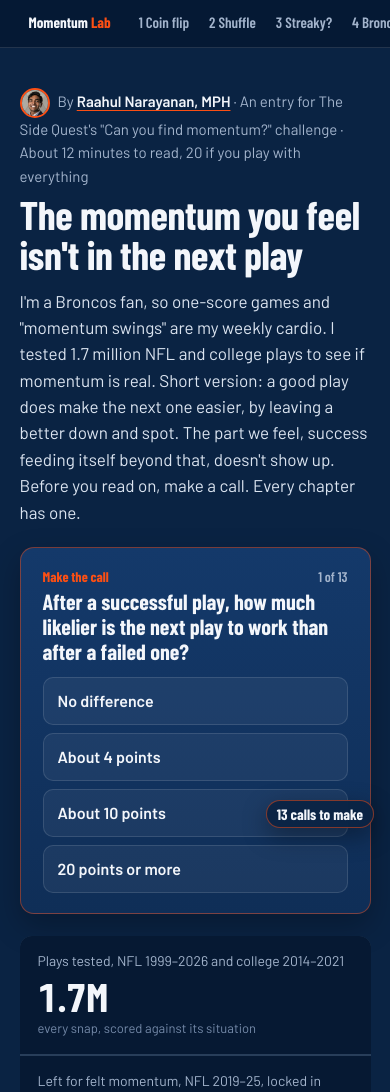
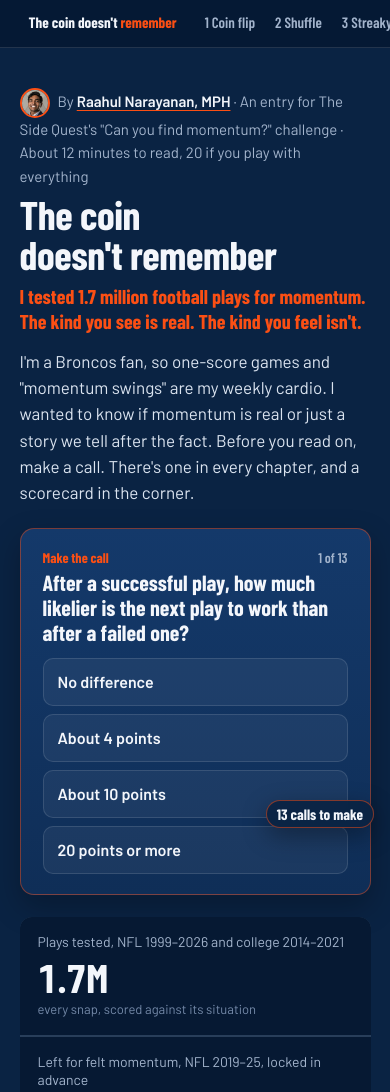
Before and after one commit to raahul2211/momentum-lab, a plain HTML site: page docs/index.html in a window 390 px wide. Shown: the top 1092 px of the page. Drawn offline with nearby package versions, Linux system fonts and the light colour scheme; a web font is replaced by a local one.

Commit message:
New title, simpler shuffle call, About with Truffle
Co-Authored-By: Claude Opus 5.5 <noreply@anthropic.com>
Claude-Session: https://claude.ai/code/session_01RwXXhYN8Zp2XugZ3o51G2L

```diff
--- a/docs/index.html
+++ b/docs/index.html
@@ -213,6 +213,11 @@ summary{cursor:pointer;font:700 17px "Barlow Condensed"}
 .call.hero{margin-top:22px;padding:20px 22px}
 .call.hero h3{font-size:clamp(22px,2.4vw,28px)}
 .navscore{position:fixed;right:16px;bottom:16px;z-index:30;text-decoration:none;box-shadow:0 8px 24px rgba(0,0,0,.35);backdrop-filter:blur(6px);font:700 15px "Barlow Condensed";color:var(--ink);background:rgba(10,35,67,.92);border:1px solid rgba(251,79,20,.5);padding:4px 10px;border-radius:999px;white-space:nowrap}
+.dek{font:700 clamp(20px,2.4vw,27px)/1.25 "Barlow Condensed";color:var(--or);margin:-4px 0 14px;max-width:46ch}
+.me{grid-template-columns:auto minmax(0,1fr) auto!important;align-items:start!important}
+.dog{width:180px;border-radius:14px;border:3px solid var(--line);display:block}
+.dog+figcaption{font-size:13px;color:var(--mute);margin-top:6px;max-width:180px}
+@media(max-width:860px){.me{grid-template-columns:minmax(0,1fr)!important}}
 footer{padding:24px max(5vw,16px);color:var(--dim);font-size:13.5px;border-top:1px solid var(--line)}
 @media(max-width:860px){.cointop{grid-template-columns:minmax(0,1fr)!important}.grid2,.eq{grid-template-columns:minmax(0,1fr)}.defs{grid-template-columns:minmax(0,1fr)}.map{grid-template-columns:repeat(2,minmax(0,1fr))}}
 @media(max-width:600px){.tile{font-size:0}.wfrow{grid-template-columns:minmax(0,1fr) 60px}.wfrow .track{grid-column:1/-1;grid-row:2}.games{grid-template-columns:repeat(3,minmax(0,1fr))}.readout,.score{grid-template-columns:minmax(0,1fr)}.map{grid-template-columns:minmax(0,1fr)}.lane .name{width:40px;font-size:15px}.tiles{left:42px}.try{grid-template-columns:minmax(0,1fr) 64px}.try svg{grid-column:1/-1;grid-row:2}}
@@ -221,14 +226,15 @@ footer{padding:24px max(5vw,16px);color:var(--dim);font-size:13.5px;border-top:1
 </head>
 <body>
 <nav class="nav"><div class="wrap">
-<a class="brand" href="#top">Momentum <b>Lab</b></a>
+<a class="brand" href="#top">The coin doesn't <b>remember</b></a>
 <a href="#define">1 Coin flip</a><a href="#shuffle">2 Shuffle</a><a href="#who">3 Streaky?</a><a href="#broncos">4 Broncos</a><a href="#impostors">5 Impostors</a><a href="#test">6 Can we see it</a><a href="#every">7 Every test</a><a href="#pauses">8 Pauses</a><a href="#college">9 College</a><a href="#verdict">Verdict</a><a href="#method">Method</a><a href="#about">About</a>
 </div></nav>
 
 <section class="band" id="top"><div class="wrap">
 <div class="by"><img class="ava" src="raahul.jpg" alt="">By <a href="https://www.linkedin.com/in/raahul-n" style="color:var(--ink);font-weight:600;text-decoration-color:var(--or);text-underline-offset:3px">Raahul Narayanan, MPH</a> · An entry for The Side Quest's "Can you find momentum?" challenge · About 12 minutes to read, 20 if you play with everything</div>
-<h1>The momentum you feel isn't in the next play</h1>
-<p class="lede">I'm a Broncos fan, so one-score games and "momentum swings" are my weekly cardio. I tested 1.7 million NFL and college plays to see if momentum is real. Short version: a good play does make the next one easier, by leaving a better down and spot. The part we feel, success feeding itself beyond that, doesn't show up. Before you read on, make a call. Every chapter has one.</p>
+<h1>The coin doesn't remember</h1>
+<p class="dek">I tested 1.7 million football plays for momentum. The kind you see is real. The kind you feel isn't.</p>
+<p class="lede">I'm a Broncos fan, so one-score games and "momentum swings" are my weekly cardio. I wanted to know if momentum is real or just a story we tell after the fact. Before you read on, make a call. There's one in every chapter, and a scorecard in the corner.</p>
 <div class="call hero" data-call="hero"></div>
 <div class="score">
 <div><div class="k">Plays tested, NFL 1999–2026 and college 2014–2021</div><div class="v dig">1.7M</div><div class="s">every snap, scored against its situation</div></div>
@@ -279,10 +285,7 @@ footer{padding:24px max(5vw,16px);color:var(--dim);font-size:13.5px;border-top:1
 <h2>Shuffle two famous momentum shifts and random orders look just as hot</h2>
 <p class="doing"><b>The question:</b> if we keep every drive exactly as it happened and only change the order, does a famous momentum shift still look special? <b>Try it:</b> shuffle a few times, then 1,000.</p>
 <div class="note" style="margin-bottom:16px"><b>Why these two games.</b> Super Bowl XLVII is one of the first Super Bowls I really remember. I was 11. The lights went out in the Superdome with the Ravens up 28–6, and when they came back on, the 49ers scored 17 straight. It's the first time I remember feeling momentum change hands in real time. The Broncos game is the recent one: down 19–0 to the Giants going into the 4th quarter in October 2025, Denver scored 33 in that quarter alone and won 33–32. As a fan, it's the most momentum I've ever felt. If momentum is real, it should show up in games like these.</div>
-<div class="call quiz" id="quiz"><div class="row" style="justify-content:space-between;align-items:baseline"><h3 style="margin:0"><span style="color:var(--or)" id="qzNum">Make the call:</span> which row is the real game?</h3><span class="small" id="qzScore">Rounds right: 0 of 0</span></div>
-<p class="small" id="qzSub" style="margin:6px 0 4px"></p><div id="qzRows"></div>
-<div class="row" style="margin-top:8px"><button class="btn" id="qzA">A is the real game</button><button class="btn" id="qzB">B is the real game</button><button class="btn ghost" id="qzNext">New round</button></div>
-<p class="guide" id="qzOut">Each tile is one drive. Orange scored more points than a typical drive from that starting spot would; blue scored fewer. Both rows hold the exact same drives: one is the real order, the other is shuffled within each half. If momentum lived in the order, the real game would jump out.</p></div>
+<div class="call" data-call="shuffle"></div>
 <div class="board">
 <div class="chips" id="gameChips" role="group" aria-label="Game"></div>
 <div class="fig" id="wpFig" style="min-height:200px"><svg id="wpSvg" role="img" aria-label="Win probability through the game"></svg></div>
@@ -520,10 +523,11 @@ footer{padding:24px max(5vw,16px);color:var(--dim);font-size:13.5px;border-top:1
 <img class="photo" src="raahul.jpg" alt="Raahul Narayanan">
 <div>
 <h2 style="margin-bottom:6px">About me</h2>
-<p>I'm Raahul Narayanan, MPH, a data analyst at the University of Pennsylvania with a background in biostatistics research from the University of Washington and Penn. I love numbers and I love sports, and momentum is where the two have always argued in my head.</p>
-<p>I've followed the Broncos since Peyton Manning arrived in 2012, and one of the first Super Bowls I remember is the one where the lights went out. Every week Denver plays another one-score game I swear is decided by momentum, so I went in wanting to find it. The coin flip I learned about in high school stats won.</p>
-<p class="small" id="links">Code, pre-registration and every result file are in the project repo.</p>
+<p>I'm Raahul Narayanan, MPH. I grew up in the Bay Area, studied public health and anthropology at the University of Washington, and did my MPH at Penn, where I'm now a data analyst on the Public Health and Wellbeing team. My background is biostatistics research, which mostly means I've spent years asking one question: is this pattern real, or is it a coin that got lucky?</p>
+<p>Football is where that question gets personal. I've been a Broncos fan since Peyton Manning arrived in 2012, Super Bowl XLVII at 11 was my first lesson in momentum, and this team's one-score games have taken years off my life. My co-analyst is Truffle, a rescue pup from ACCT Philly who already owns a jersey and has no opinion on the hot hand.</p>
+<p class="small" id="links" style="margin-top:4px">Code, pre-registration and every result file are in the project repo.</p>
 </div>
+<figure style="margin:0"><img class="dog" src="truffle.jpg" alt="Truffle the dog in a Broncos jersey"><figcaption>Truffle, Broncos Country's newest member. Momentum index: unmeasured. Snack index: very high.</figcaption></figure>
 </div></section>
 
 <footer><div class="wrap">Every chart and computed figure loads from the analysis repo's results files; the few numbers in the prose were checked against the same files.</div></footer>
@@ -593,6 +597,8 @@ fetch("data.json").then(r => r.json()).then(D => {
         r: `All ${Math.round(one.reject * 30)}. Even a tiny +0.5 gets caught ${Math.round(half.reject * 30)} of 30 times. So when the real answer comes back zero, it's a real zero.` },
       every: { n: 7, q: "After a gutsy 4th-down conversion, is the next play better than after a routine 3rd-down conversion?", o: ["Clearly better", "A little better", "No difference"], a: 2,
         r: `No difference: <b>${sg(big.est, 2)}</b> points, 95% range ${sg(big.ci[0], 1)} to ${sg(big.ci[1], 1)}. The sideline goes nuts; the next snap doesn't care.` },
+      shuffle: { q: "Denver scored 33 points in the 4th quarter against the Giants. Shuffle Denver's drives into a random order 1,000 times. How often do you get a stretch just as hot?", o: ["Almost never", "About 1 in 3 times", "Almost every time"], a: 1,
+        r: "About 37% of the time. A team that has a great half has great drives to stack, wherever they land. Check it yourself below with \"Shuffle 1,000 times.\" The 49ers' run after the blackout is even more ordinary: about 3 in 4 shuffles match it." },
       qbsteady: { q: "Whose next play improves most after a bad play, beyond what chance gives? Think steadiest, not best.", o: ["Patrick Mahomes", "Josh Allen", "Brock Purdy", "Aaron Rodgers"], a: 2,
         r: `Brock Purdy: <b>${sg(Q["B.Purdy"].excess, 1)}</b> points, the steadiest coin of all 96. Justin Herbert (${sg(Q["J.Herbert"].excess, 1)}) and Nick Foles (${sg(Q["N.Foles"].excess, 1)}) are next. Allen is ${sg(Q["J.Allen"].excess, 1)}, Mahomes ${sg(Q["P.Mahomes"].excess, 1)}, Rodgers ${sg(Q["A.Rodgers"].excess, 1)}, all inside chance.` },
       team1: { q: "The 2007 Patriots went 16–0 in the regular season. Did they play with momentum?", o: ["Yes, way above chance", "A little, but inside chance", "No, they were steady"], a: 1,
@@ -616,29 +622,7 @@ fetch("data.json").then(r => r.json()).then(D => {
         el.classList.add("done"); window.recordCall(id, ok);
       });
     });
-    const qn = document.getElementById("qzNum"); if (qn) qn.textContent = `Make the call, ${numOf(document.getElementById("quiz"))} of ${TOTAL}:`;
     upd();
-  }
-
-  /* ---------- hero quiz ---------- */
-  {
-    const QG = [{ g: D.giants, f: "DEN", t: "Denver's drives against the Giants, Oct 19 2025, the 33-point 4th quarter" }, { g: D.sb47, f: "SF", t: "The 49ers' drives in Super Bowl XLVII, the blackout game. One row is the real order; the other is the same drives shuffled within each half" }];
-    let round = 1, realRow = 0, answered = false, right = 0, played = 0;
-    const tileCol = v => { const a = Math.min(1, Math.abs(v) / 5); return v >= 0 ? `rgba(251,79,20,${.3 + .7 * a})` : `rgba(59,143,217,${.3 + .7 * a})`; };
-    const draw = () => {
-      const Q = QG[round % 2], ds = Q.g.drives.filter(d => d.posteam === Q.f), real = ds.map(d => d.poe), half = ds.map(d => d.qtr <= 2 ? 1 : 2);
-      const shuf = real.slice(); [1, 2].forEach(h => { const idx = half.map((x, i) => x === h ? i : -1).filter(i => i >= 0); const v = idx.map(i => real[i]); for (let i = v.length - 1; i > 0; i--) { const k = Math.floor(Math.random() * (i + 1)); [v[i], v[k]] = [v[k], v[i]]; } idx.forEach((i, t) => shuf[i] = v[t]); });
-      realRow = Math.random() < .5 ? 0 : 1; answered = false;
-      const rows = realRow === 0 ? [real, shuf] : [shuf, real], h2 = half.indexOf(2);
-      $("#qzSub").textContent = Q.t + ". First half, then second half.";
-      $("#qzRows").innerHTML = rows.map((r, k) => `<div class="qrow" id="qr${k}"><div class="nm">${"AB"[k]}</div><div class="qtiles">${r.map((v, i) => (i === h2 ? '<i class="qt gap"></i>' : "") + `<i class="qt" style="background:${tileCol(v)}" title="${sg(v, 1)} pts vs expected"></i>`).join("")}</div></div>`).join("");
-      $("#qzOut").innerHTML = "Each tile is one drive. Orange scored more points than a typical drive from that starting spot would; blue scored fewer. Both rows hold the exact same drives: one is the real order, the other is shuffled within each half. If momentum lived in the order, the real game would jump out.";
-    };
-    const pick = k => { if (answered) return; answered = true; played++; if (k === realRow) right++; window.recordCall && window.recordCall("shuffle", k === realRow); $("#qr" + realRow).classList.add("real"); $("#qr" + realRow + " .nm").textContent = "Real";
-      $("#qzScore").textContent = `Rounds right: ${right} of ${played}`;
-      $("#qzOut").innerHTML = (k === realRow ? "<b>Nice call.</b> " : "<b>That one was the shuffle.</b> ") + "Play a few more rounds. If momentum lived in the order, you'd spot the real game every time. Same drives, same total: only the order changed, and the order is the one thing momentum claims matters."; };
-    $("#qzA").onclick = () => pick(0); $("#qzB").onclick = () => pick(1); $("#qzNext").onclick = () => { round++; draw(); };
-    draw();
   }
 
   /* ---------- chapter 3 shuffle ---------- */
```
Also changed, not shown: docs/truffle.jpg (added), 1 other file.
